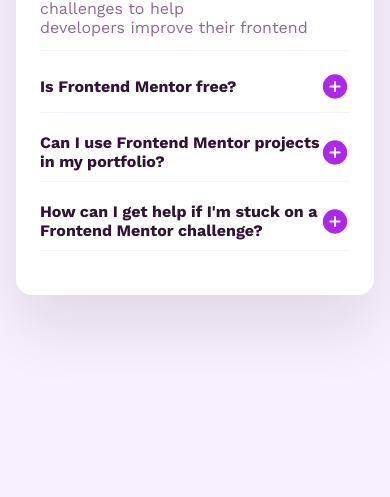
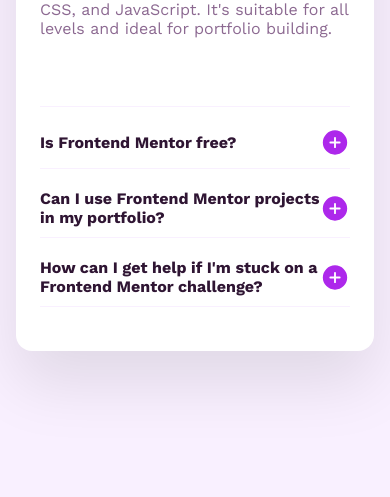
Before and after one commit to CarlosAlexandredevv/Faq-accordion, a plain HTML site: page index.html in a window 390 px wide. Shown: the part 347-844 px from the top of the page. Drawn offline with nearby package versions, Linux system fonts and the light colour scheme.

Commit message:
Update style.css

```diff
--- a/style.css
+++ b/style.css
@@ -52,7 +52,6 @@
     gap: 1rem;
     margin-bottom: 1rem;
   }
-
   .accordion-title h1 {
     font-size: 2.5rem;
     font-weight: 700;
@@ -91,5 +90,30 @@
 }
 
 .active{
-  height: 60px;
+  height: 75px;
 }
+
+
+@media (max-width: 600px ){
+  body{
+    overflow: scroll;
+  }
+  .active{
+    height: 172px;
+  }
+}
+
+@media (max-width: 300px ){
+  body{
+    overflow: scroll;
+  }
+  .active{
+    height: 250px;
+  }
+
+}
+@media (max-width: 1500px ){
+  body{
+    overflow: scroll;
+  }
+  }
```
